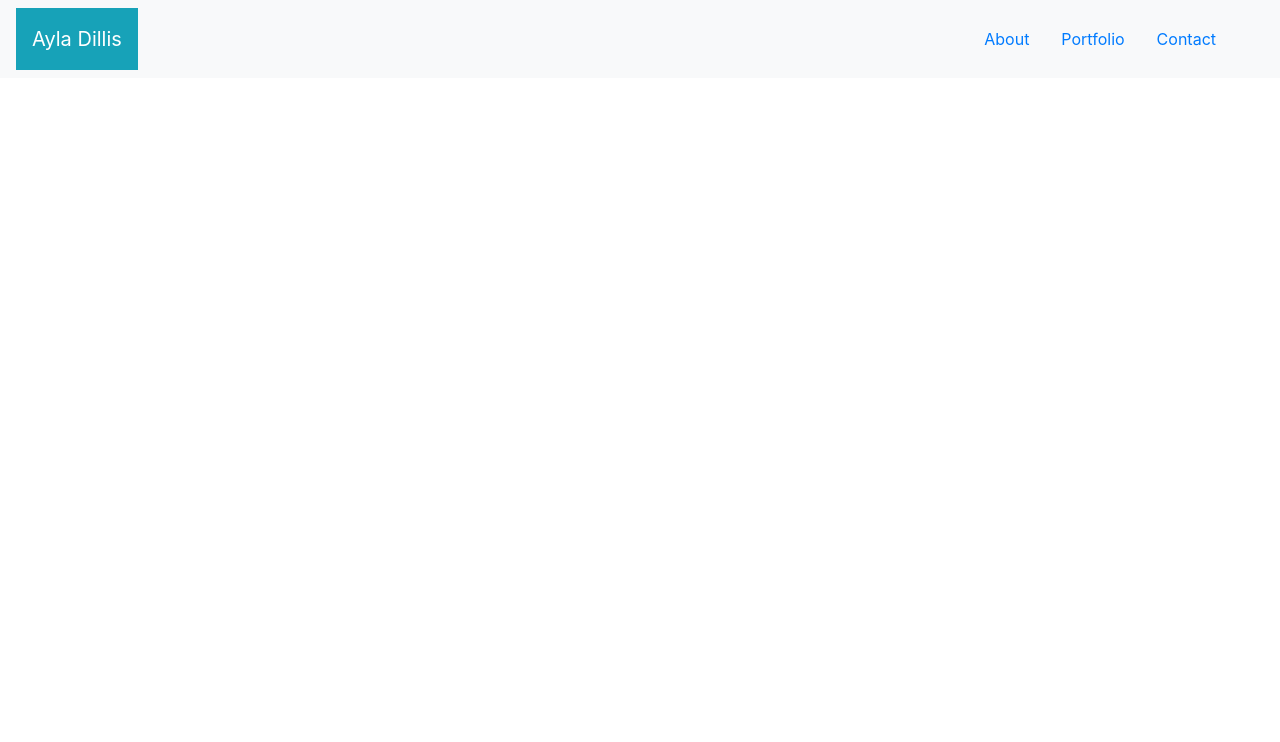
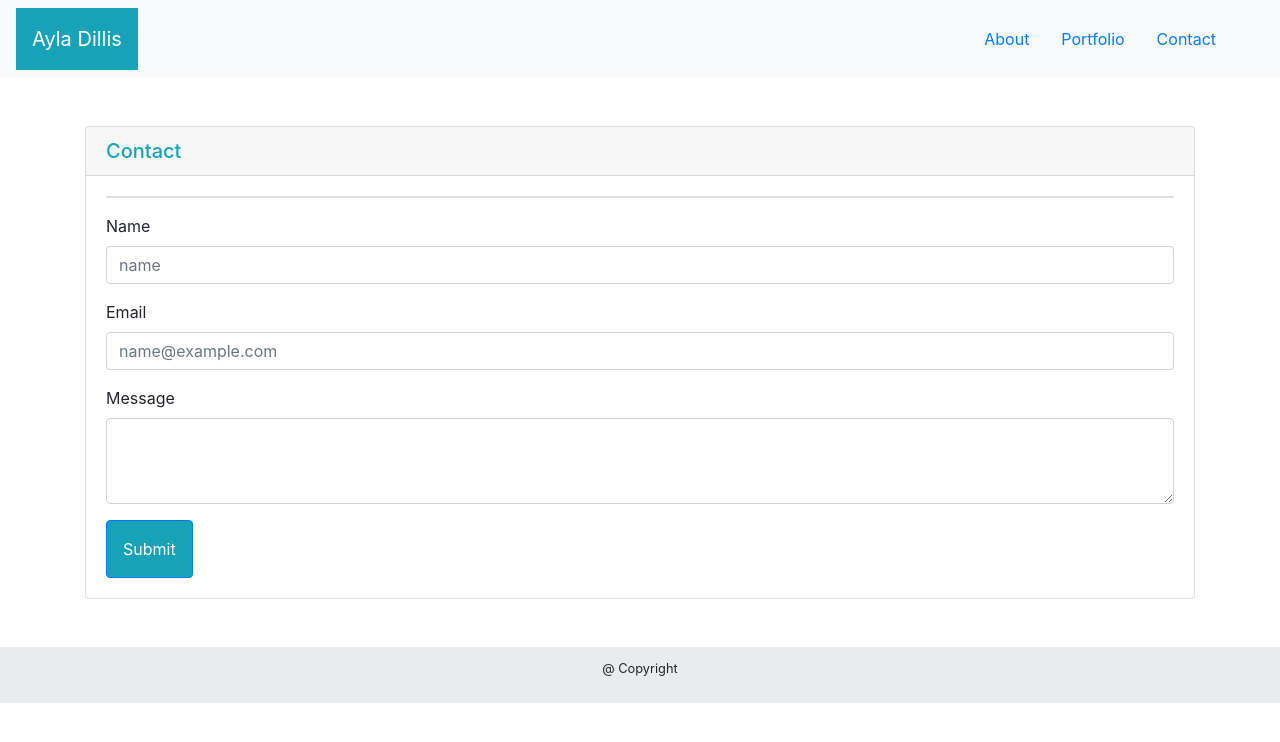
Before and after one commit to ayladillis/responsive-portfolio, a plain HTML site: page contact.html in a window 1280 px wide. Drawn offline with nearby package versions, Linux system fonts and the light colour scheme.

Commit message:
adding contact box

```diff
--- a/contact.html
+++ b/contact.html
@@ -19,7 +19,7 @@
     <script src="https://cdn.jsdelivr.net/npm/popper.js@1.16.0/dist/umd/popper.min.js" integrity="sha384-Q6E9RHvbIyZFJoft+2mJbHaEWldlvI9IOYy5n3zV9zzTtmI3UksdQRVvoxMfooAo" crossorigin="anonymous"></script>
     <script src="https://stackpath.bootstrapcdn.com/bootstrap/4.5.0/js/bootstrap.min.js" integrity="sha384-OgVRvuATP1z7JjHLkuOU7Xw704+h835Lr+6QL9UvYjZE3Ipu6Tp75j7Bh/kR0JKI" crossorigin="anonymous"></script>
 
-<!--nav bar-->
+<!--start nav bar-->
 
 <nav class="navbar sticky-top navbar-light bg-light">
     <div class="navbar-brand text-white bg-info h-100 d-inline-block p-3">Ayla Dillis</div>
@@ -40,6 +40,46 @@
         </li>
       </ul>
 </nav>
+<!--end nav bar-->
+
+<!--start contact info-->
+<div class="container mt-5">
+  <div class="card">
+    <h5 class="card-header text-info">Contact</h5>
+    <div class="card-body">
+      <p class="card">
+
+        <form>
+          <div class="form-group">
+            <label for="exampleFormControlInput1">Name</label>
+            <input type="name" class="form-control" id="exampleFormControlInput1" placeholder="name">
+          </div>
+
+          <div class="form-group">
+            <label for="exampleFormControlInput1">Email</label>
+            <input type="email" class="form-control" id="exampleFormControlInput1" placeholder="name@example.com">
+          </div>
+
+          <div class="form-group">
+            <label for="exampleFormControlTextarea1">Message</label>
+            <textarea class="form-control" id="exampleFormControlTextarea1" rows="3"></textarea>
+          </div>
+        </form>
+      </p>
+      <a href="#" class="btn btn-primary text-white bg-info h-100 d-inline-block p-3">Submit</a>
+    </div>
+  </div>
+
+</div>
+<!--end contact info-->
+
+<!--start footer-->
+   <div class="jumbotron jumbotron-fluid mt-5 mb-0 p-2">
+    <div class="container text-center">
+      <p><small>@ Copyright</small></p>
+    </div>
+  </div>
+<!--end footer-->
 
     </body>
 </html>
```
Also changed, not shown: index.html (+12 -2 lines).
